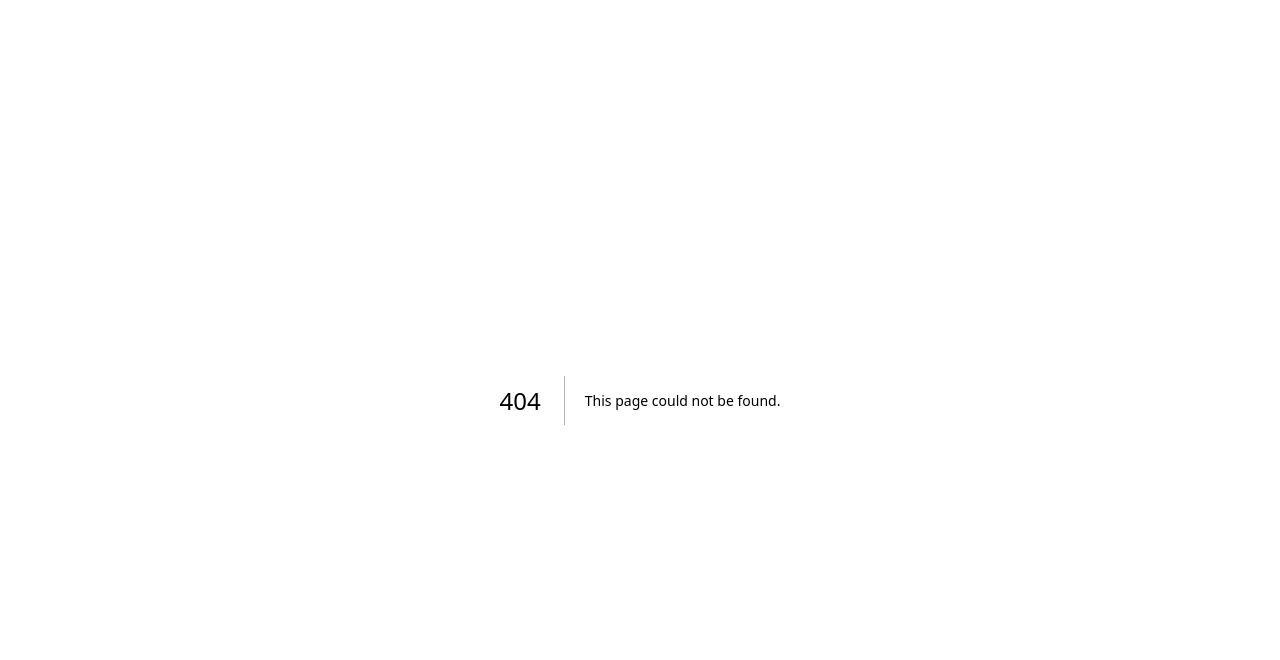
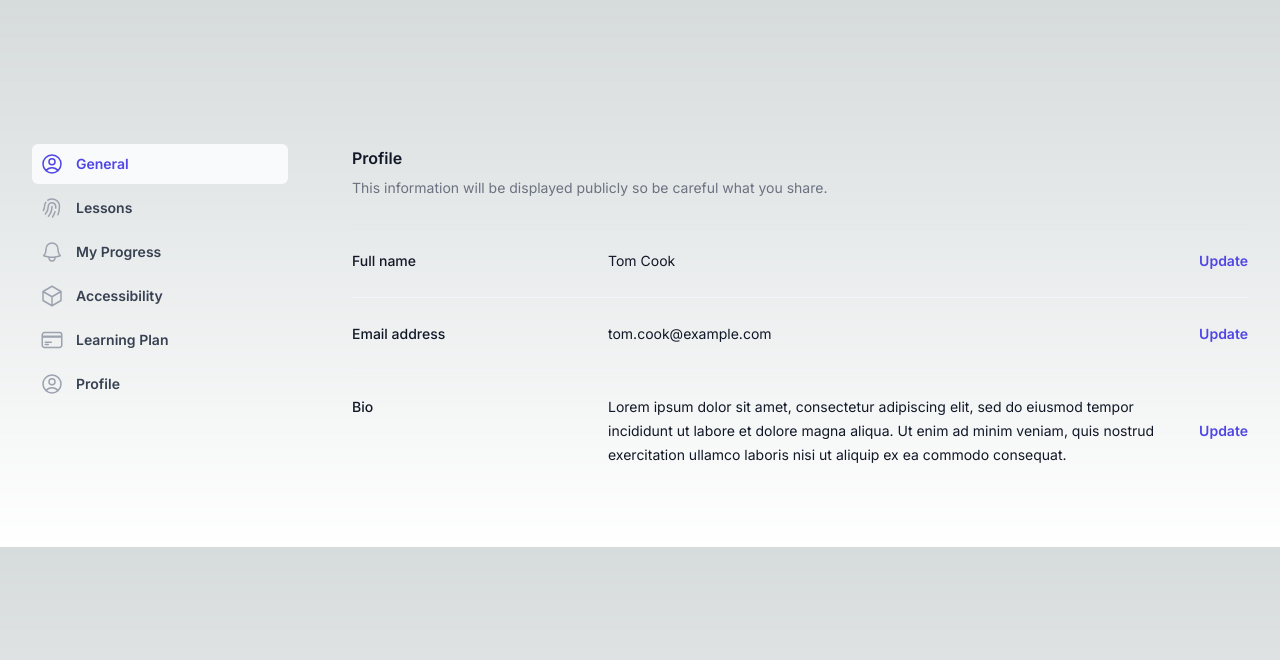
Before and after one commit to jsoto007/learn-link, a Next.js app in the folder client/: page /profile in a window 1280 px wide. Before the commit this address had no page. Shown: the top 660 px of the page. Built offline with nearby package versions, Linux system fonts and the light colour scheme.

Commit message:
added profile page

```diff
--- /dev/null
+++ b/client/src/app/profile/page.jsx
@@ -0,0 +1,211 @@
+"use client"
+
+import { useState } from 'react'
+import { Dialog, Switch } from '@headlessui/react'
+import { Bars3Icon } from '@heroicons/react/20/solid'
+import {
+  BellIcon,
+  CreditCardIcon,
+  CubeIcon,
+  FingerPrintIcon,
+  UserCircleIcon,
+  UsersIcon,
+  XMarkIcon,
+} from '@heroicons/react/24/outline'
+
+// const navigation = [
+//   { name: 'Home', href: '#' },
+//   { name: 'Invoices', href: '#' },
+//   { name: 'Clients', href: '#' },
+//   { name: 'Expenses', href: '#' },
+// ]
+const secondaryNavigation = [
+  { name: 'General', href: '#', icon: UserCircleIcon, current: true },
+  { name: 'Lessons', href: '#', icon: FingerPrintIcon, current: false },
+  { name: 'My Progress', href: '#', icon: BellIcon, current: false },
+  { name: 'Accessibility', href: '#', icon: CubeIcon, current: false },
+  { name: 'Learning Plan', href: '#', icon: CreditCardIcon, current: false },
+  { name: 'Profile', href: '#', icon: UserCircleIcon, current: false },
+]
+
+function classNames(...classes) {
+  return classes.filter(Boolean).join(' ')
+}
+
+export default function Example() {
+  const [mobileMenuOpen, setMobileMenuOpen] = useState(false)
+  const [automaticTimezoneEnabled, setAutomaticTimezoneEnabled] = useState(true)
+
+  return (
+    <>
+      {/* <header className="absolute inset-x-0 top-0 z-50 flex h-16 border-b border-gray-900/10"> */}
+        {/* <div className="mx-auto flex w-full max-w-7xl items-center justify-between px-4 sm:px-6 lg:px-8">
+          <div className="flex flex-1 items-center gap-x-6">
+            <button type="button" className="-m-3 p-3 md:hidden" onClick={() => setMobileMenuOpen(true)}>
+              <span className="sr-only">Open main menu</span>
+              <Bars3Icon className="h-5 w-5 text-gray-900" aria-hidden="true" />
+            </button>
+            <img
+              className="h-8 w-auto"
+              src="https://tailwindui.com/img/logos/mark.svg?color=indigo&shade=600"
+              alt="Your Company"
+            />
+          </div>
+          <nav className="hidden md:flex md:gap-x-11 md:text-sm md:font-semibold md:leading-6 md:text-gray-700">
+            {navigation.map((item, itemIdx) => (
+              <a key={itemIdx} href={item.href}>
+                {item.name}
+              </a>
+            ))}
+          </nav> */}
+          {/* <div className="flex flex-1 items-center justify-end gap-x-8">
+            <button type="button" className="-m-2.5 p-2.5 text-gray-400 hover:text-gray-500">
+              <span className="sr-only">View notifications</span>
+              <BellIcon className="h-6 w-6" aria-hidden="true" />
+            </button>
+            <a href="#" className="-m-1.5 p-1.5">
+              <span className="sr-only">Your profile</span>
+              <img
+                className="h-8 w-8 rounded-full bg-gray-800"
+                src="https://images.unsplash.com/photo-1472099645785-5658abf4ff4e?ixlib=rb-1.2.1&ixid=eyJhcHBfaWQiOjEyMDd9&auto=format&fit=facearea&facepad=2&w=256&h=256&q=80"
+                alt=""
+              />
+            </a>
+          </div>
+        </div> */}
+        {/* <Dialog as="div" className="lg:hidden" open={mobileMenuOpen} onClose={setMobileMenuOpen}>
+          <div className="fixed inset-0 z-50" />
+          <Dialog.Panel className="fixed inset-y-0 left-0 z-50 w-full overflow-y-auto bg-white px-4 pb-6 sm:max-w-sm sm:px-6 sm:ring-1 sm:ring-gray-900/10">
+            <div className="-ml-0.5 flex h-16 items-center gap-x-6">
+              <button type="button" className="-m-2.5 p-2.5 text-gray-700" onClick={() => setMobileMenuOpen(false)}>
+                <span className="sr-only">Close menu</span>
+                <XMarkIcon className="h-6 w-6" aria-hidden="true" />
+              </button>
+              <div className="-ml-0.5">
+                <a href="#" className="-m-1.5 block p-1.5">
+                  <span className="sr-only">Your Company</span>
+                  <img
+                    className="h-8 w-auto"
+                    src="https://tailwindui.com/img/logos/mark.svg?color=indigo&shade=600"
+                    alt=""
+                  />
+                </a>
+              </div>
+            </div>
+            <div className="mt-2 space-y-2">
+              {navigation.map((item) => (
+                <a
+                  key={item.name}
+                  href={item.href}
+                  className="-mx-3 block rounded-lg px-3 py-2 text-base font-semibold leading-7 text-gray-900 hover:bg-gray-50"
+                >
+                  {item.name}
+                </a>
+              ))}
+            </div>
+          </Dialog.Panel>
+        </Dialog> */}
+      {/* </header>  */}
+
+{/* nav */}
+      <div className="mx-auto max-w-7xl pt-16 lg:flex lg:gap-x-16 lg:px-8">
+        <aside className="flex overflow-x-auto border-b border-gray-900/5 py-4 lg:block lg:w-64 lg:flex-none lg:border-0 lg:py-20">
+          <nav className="flex-none px-4 sm:px-6 lg:px-0">
+            <ul role="list" className="flex gap-x-3 gap-y-1 whitespace-nowrap lg:flex-col">
+              {secondaryNavigation.map((item) => (
+                <li key={item.name}>
+                  <a
+                    href={item.href}
+                    className={classNames(
+                      item.current
+                        ? 'bg-gray-50 text-indigo-600'
+                        : 'text-gray-700 hover:text-indigo-600 hover:bg-gray-50',
+                      'group flex gap-x-3 rounded-md py-2 pl-2 pr-3 text-sm leading-6 font-semibold'
+                    )}
+                  >
+                    <item.icon
+                      className={classNames(
+                        item.current ? 'text-indigo-600' : 'text-gray-400 group-hover:text-indigo-600',
+                        'h-6 w-6 shrink-0'
+                      )}
+                      aria-hidden="true"
+                    />
+                    {item.name}
+                  </a>
+                </li>
+              ))}
+            </ul>
+          </nav>
+        </aside>
+
+{/* start of content */}
+        <main className="px-4 py-16 sm:px-6 lg:flex-auto lg:px-0 lg:py-20">
+          <div className="mx-auto max-w-2xl space-y-16 sm:space-y-20 lg:mx-0 lg:max-w-none">
+            <div>
+              <h2 className="text-base font-semibold leading-7 text-gray-900">Profile</h2>
+              <p className="mt-1 text-sm leading-6 text-gray-500">
+                This information will be displayed publicly so be careful what you share.
+              </p>
+
+              <dl className="mt-6 space-y-6 divide-y divide-gray-100 border-t border-gray-200 text-sm leading-6">
+                <div className="pt-6 sm:flex">
+                  <dt className="font-medium text-gray-900 sm:w-64 sm:flex-none sm:pr-6">Full name</dt>
+                  <dd className="mt-1 flex justify-between gap-x-6 sm:mt-0 sm:flex-auto">
+                    <div className="text-gray-900">Tom Cook</div>
+                    <button type="button" className="font-semibold text-indigo-600 hover:text-indigo-500">
+                      Update
+                    </button>
+                  </dd>
+                </div>
+                <div className="pt-6 sm:flex">
+                  <dt className="font-medium text-gray-900 sm:w-64 sm:flex-none sm:pr-6">Email address</dt>
+                  <dd className="mt-1 flex justify-between gap-x-6 sm:mt-0 sm:flex-auto">
+                    <div className="text-gray-900">tom.cook@example.com</div>
+                    <button type="button" className="font-semibold text-indigo-600 hover:text-indigo-500">
+                      Update
+                    </button>
+                  </dd>
+                </div>
+                <div className="pt-6 sm:flex">
+                  <dt className="font-medium text-gray-900 sm:w-64 sm:flex-none sm:pr-6">Bio</dt>
+                  <dd className="mt-1 flex justify-between gap-x-6 sm:mt-0 sm:flex-auto">
+                    <div className="text-gray-900">Lorem ipsum dolor sit amet, consectetur adipiscing elit, sed do eiusmod tempor incididunt ut labore et dolore magna aliqua. Ut enim ad minim veniam, quis nostrud exercitation ullamco laboris nisi ut aliquip ex ea commodo consequat. </div>
+                    <button type="button" className="font-semibold text-indigo-600 hover:text-indigo-500">
+                      Update
+                    </button>
+                  </dd>
+                </div>
+              </dl>
+            </div>
+
+            {/* <div>
+              <h2 className="text-base font-semibold leading-7 text-gray-900">Bank accounts</h2>
+              <p className="mt-1 text-sm leading-6 text-gray-500">Connect bank accounts to your account.</p>
+
+              <ul role="list" className="mt-6 divide-y divide-gray-100 border-t border-gray-200 text-sm leading-6">
+                <li className="flex justify-between gap-x-6 py-6">
+                  <div className="font-medium text-gray-900">TD Canada Trust</div>
+                  <button type="button" className="font-semibold text-indigo-600 hover:text-indigo-500">
+                    Update
+                  </button>
+                </li>
+                <li className="flex justify-between gap-x-6 py-6">
+                  <div className="font-medium text-gray-900">Royal Bank of Canada</div>
+                  <button type="button" className="font-semibold text-indigo-600 hover:text-indigo-500">
+                    Update
+                  </button>
+                </li>
+              </ul>
+
+              <div className="flex border-t border-gray-100 pt-6">
+                <button type="button" className="text-sm font-semibold leading-6 text-indigo-600 hover:text-indigo-500">
+                  <span aria-hidden="true">+</span> Add another bank
+                </button>
+              </div>
+            </div> */}
+          </div>
+        </main>
+      </div>
+    </>
+  )
+  }
```
